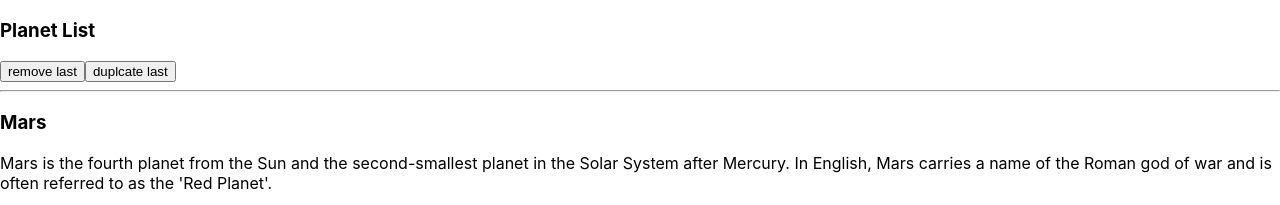
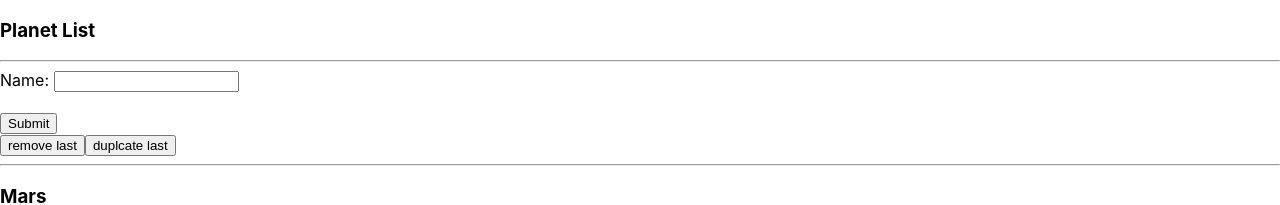
Before and after one commit to samuelfcf/reactjsmodule, a React (Create React App) app: page / in a window 1280 px wide. Shown: the top 205 px of the page. Built offline with nearby package versions, Linux system fonts and the light colour scheme.

Commit message:
create first controlled component (form)

```diff
--- /dev/null
+++ b/src/components/Planets/Form/index.js
@@ -0,0 +1,33 @@
+import { useState } from "react";
+
+
+const Form = (props) => {
+
+  const [name, setName] = useState('')
+
+  const handleChange = (event) => {
+    setName(event.target.value);
+  }
+
+  const handleSubmit = (event) => {
+    props.addPlanet({
+      name: name
+    });
+    event.preventDefault();
+  }
+
+  return (
+    <>
+    <form onSubmit={handleSubmit}>
+      <div>
+        <label htmlFor="name">Name: </label>
+        <input id="name" type="text" value={name} onChange={handleChange}/>
+      </div>
+      <br />
+      <input type="submit" />
+    </form>
+    </>
+  )
+}
+
+ export default Form;
--- a/src/components/Planets/index.js
+++ b/src/components/Planets/index.js
@@ -1,5 +1,6 @@
 import React, { useState, useEffect } from "react";
 import Planet from "./planet";
+import Form from "./Form";
 
 // acessando dados da API
 async function getPlanets() {
@@ -42,9 +43,15 @@
     setPlanets([...planets, lastPlanet]);
   };
 
+  const addPlanets = (new_planet) => {
+    setPlanets([...planets, new_planet]);
+  }
+
   return (
     <>
       <h3>Planet List</h3>
+      <hr />
+      <Form addPlanet={addPlanets} />
       <button onClick={removeLast}>remove last</button>
       <button onClick={duplicateLastPlanet}>duplcate last</button>
       <hr />
```
